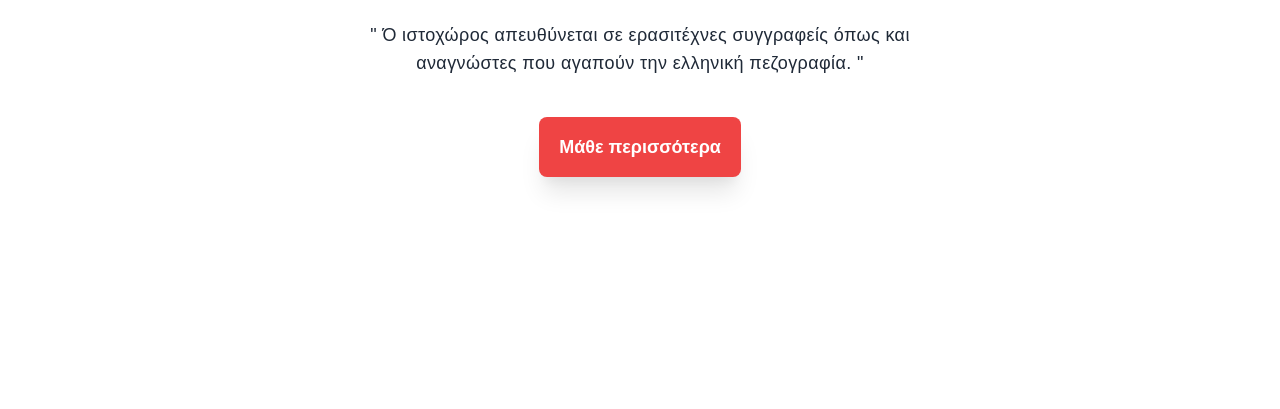
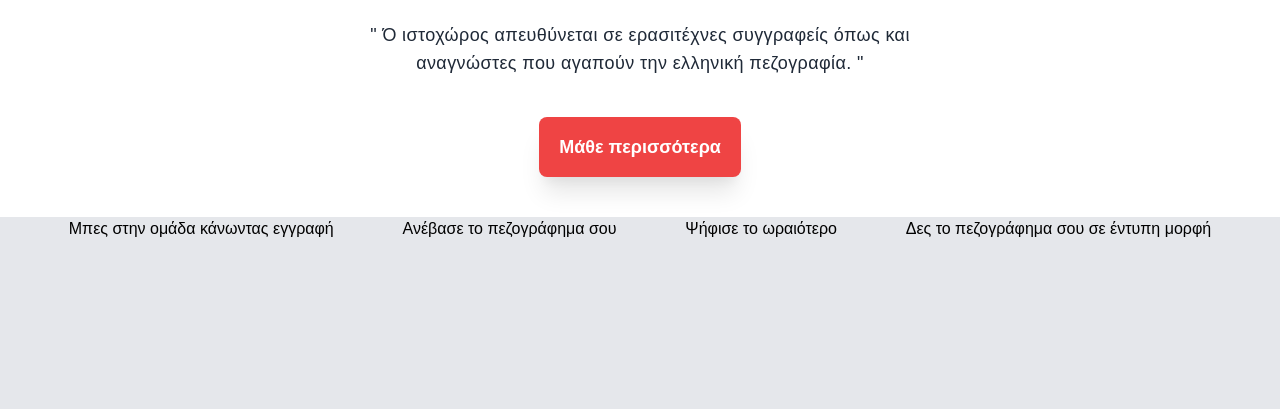
Before and after one commit to bres/prosa, a Django app: page / in a window 1280 px wide. Shown: the part 486-895 px from the top of the page. Before the commit the page ends 678 px from the top, so only its background shows below. Run offline with Django 3.2, Linux system fonts and the light colour scheme.

Commit message:
creating the howto section on home page

```diff
--- a/prosa/blog/templates/blog/base.html
+++ b/prosa/blog/templates/blog/base.html
@@ -27,9 +27,11 @@ body {
 </style>
 </head>
 
-<body class="container mx-auto antialiased">
+<body class=" antialiased">
 
-<nav class="flex items-center bg-white px-3 flex-wrap mx-20 my-6">
+<!-- navmenu -->
+<section claa="container mx-auto">
+<nav class="flex items-center bg-white px-3 flex-wrap  mx-20 my-6">
       <a href="#" class="p-2 mr-4 inline-flex items-center">
 
         <span class="text-2xl text-red-500 font-bold uppercase tracking-wide">Prosa</span>
@@ -61,7 +63,7 @@ body {
       </div>
     </nav>
 
-
+ </section>
 
 {% block content %}
                   {% endblock%}
--- a/prosa/blog/templates/blog/home.html
+++ b/prosa/blog/templates/blog/home.html
@@ -29,8 +29,31 @@
   </div>
 </div>
 
+</section>
+
+<!-- how_to section -->
+<section class=" bg-gray-200 mt-10 ">
+
+<div class="h-48 flex flex-column   justify-evenly content-center">
+  <div>
+  <p>Μπες στην ομάδα κάνωντας εγγραφή</p>
+  </div>
+  <div>
+    <p>Ανέβασε το πεζογράφημα σου</p>
+  </div>
+  <div>
+        <p>Ψήφισε το ωραιότερο</p>
+
+  </div>
+  <div>
+        <p>Δες το πεζογράφημα σου σε έντυπη μορφή</p>
+
+  </div>
+</div>
+</section>
 
 
 
-</section>
+
+
 {% endblock content %}
```
